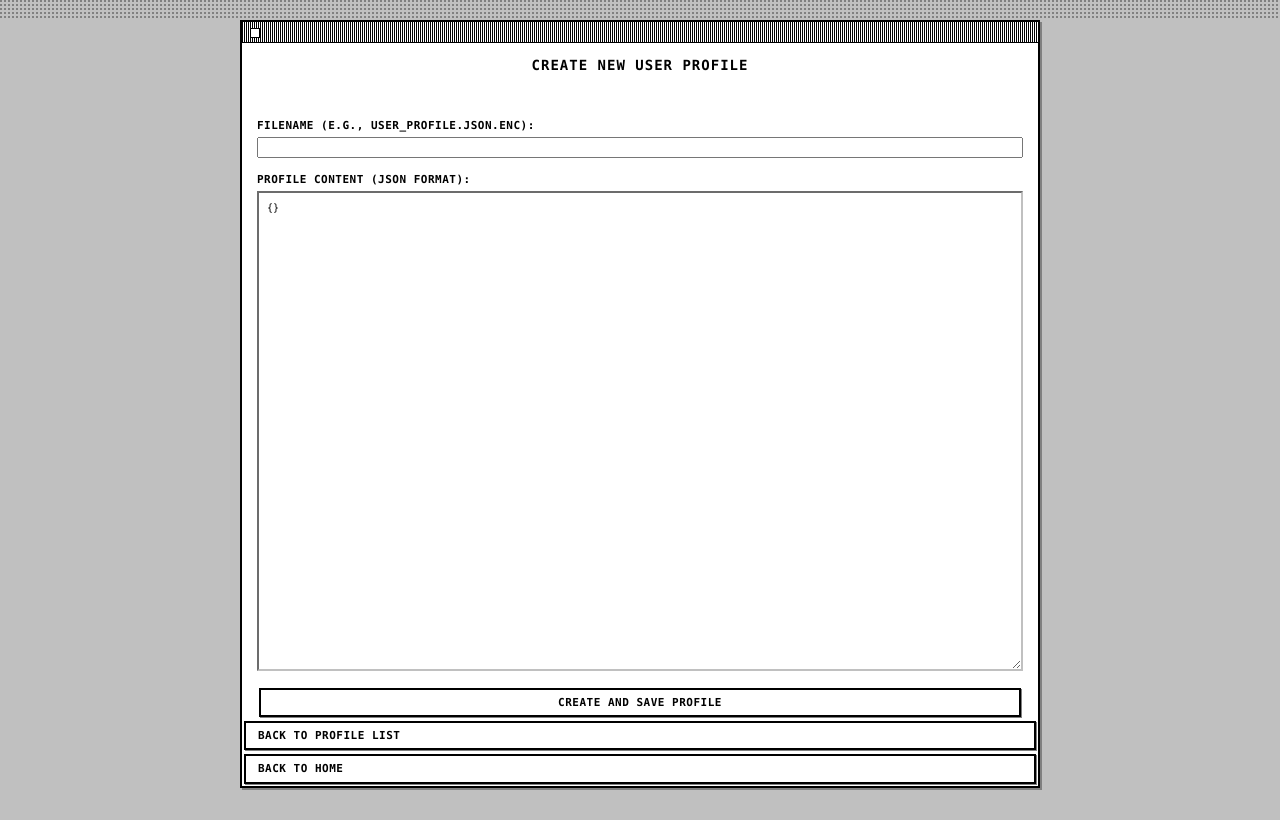
After one commit to WillStephenn/Agent-G, a Flask app: page /profiles/new in a window 1280 px wide. The commit adds this page. Run offline with Flask 2, Linux system fonts and the light colour scheme; parts of the project's set-up code (start-up, migrations or seed data) failed here and were passed over.

Commit message:
Added ability to view and edit user profiles from the admin dashboard. Added the ability to select a user from a list of User Profiles when the cli agent starts up

```diff
--- a/dev_tools/admin_interface/app.py
+++ b/dev_tools/admin_interface/app.py
@@ -30,6 +30,11 @@ from agent_cli.config import SYSTEM_PROMPT_FILE_PATH # For system prompt path
 NOTEBOOK_CONTEXT_DIR = os.path.join(os.path.dirname(__file__), '''../../agent_cli/notebook_context/''')
 if not os.path.exists(NOTEBOOK_CONTEXT_DIR):
     os.makedirs(NOTEBOOK_CONTEXT_DIR)
+
+# Configuration for user profiles
+USER_PROFILE_DIR = os.path.join(os.path.dirname(__file__), '''../../agent_cli/user_profiles/''')
+if not os.path.exists(USER_PROFILE_DIR):
+    os.makedirs(USER_PROFILE_DIR)
 
 app = Flask(__name__)
 app.secret_key = os.urandom(24)
@@ -259,6 +264,173 @@ def new_notebook_route() -> str:
     return render_template('edit_notebook.html', filename="", current_content="", is_new=True)
 
 
+# --- User Profile Management Routes ---
+
+@app.route('/profiles')
+def list_user_profiles() -> str:
+    """Lists encrypted user profile files from the user_profiles directory.
+
+    Returns:
+        str: Rendered HTML page displaying the list of profile files or an error message.
+    """
+    try:
+        if not os.path.exists(USER_PROFILE_DIR):
+            flash(f"User profile directory not found: {USER_PROFILE_DIR}", "error")
+            return render_template('list_user_profiles.html', profiles=[], user_profile_dir=USER_PROFILE_DIR)
+
+        profiles = [f for f in os.listdir(USER_PROFILE_DIR) if os.path.isfile(os.path.join(USER_PROFILE_DIR, f)) and f.endswith(".json.enc")]
+        return render_template('list_user_profiles.html', profiles=profiles, user_profile_dir=USER_PROFILE_DIR)
+    except Exception as e:
+        flash(f"Error listing user profiles: {str(e)}", "error")
+        return render_template('list_user_profiles.html', profiles=[], user_profile_dir=USER_PROFILE_DIR)
+
+@app.route('/profiles/<filename>')
+def view_user_profile_route(filename: str) -> str:
+    """Displays the decrypted content of a specific user profile file.
+
+    Args:
+        filename (str): The name of the profile file to view.
+
+    Returns:
+        str: Rendered HTML page displaying the profile content, or a redirect on error.
+    """
+    file_path = os.path.join(USER_PROFILE_DIR, secure_filename(filename))
+    try:
+        with open(file_path, 'rb') as f:
+            encrypted_content = f.read()
+        decrypted_content_bytes = decrypt_data(encrypted_content)
+        decrypted_content = decrypted_content_bytes.decode('utf-8')
+        # Attempt to pretty-print JSON for better readability
+        try:
+            import json
+            parsed_json = json.loads(decrypted_content)
+            decrypted_content = json.dumps(parsed_json, indent=4)
+        except json.JSONDecodeError:
+            # If it's not valid JSON, display as is
+            pass
+        return render_template('view_user_profile.html', filename=filename, content=decrypted_content, error=False)
+    except FileNotFoundError:
+        flash(f"User profile file '{filename}' not found.", "error")
+        return redirect(url_for('list_user_profiles'))
+    except Exception as e:
+        app.logger.error(f"Error viewing user profile {filename}: {e}", exc_info=True)
+        flash(f"An error occurred while trying to view user profile '{filename}'. "
+              "This could be due to corrupted content or an encryption key issue. "
+              "Check server logs for details.", "error")
+        return render_template('view_user_profile.html', filename=filename, content=f"Error: {str(e)}", error=True)
+
+@app.route('/profiles/<filename>/edit', methods=['GET', 'POST'])
+def edit_user_profile_route(filename: str) -> str:
+    """Handles editing and saving a specific user profile file.
+
+    GET: Displays a form pre-filled with the current decrypted profile content.
+    POST: Saves the submitted profile content after encrypting it. Validates JSON.
+
+    Args:
+        filename (str): The name of the profile file to edit.
+
+    Returns:
+        str: Rendered HTML page. On POST success, redirects to view_user_profile_route.
+             On error, re-renders the edit page with an error message.
+    """
+    secure_file = secure_filename(filename)
+    file_path = os.path.join(USER_PROFILE_DIR, secure_file)
+
+    if request.method == 'POST':
+        new_content = request.form['profile_content']
+        try:
+            # Validate JSON before encrypting
+            import json
+            json.loads(new_content) # Will raise an error if not valid JSON
+
+            encrypted_new_content = encrypt_data(new_content.encode('utf-8'))
+            with open(file_path, 'wb') as f:
+                f.write(encrypted_new_content)
+            flash(f"User profile '{filename}' updated successfully.", "success")
+            return redirect(url_for('view_user_profile_route', filename=filename))
+        except json.JSONDecodeError:
+            flash("Invalid JSON format. Please ensure the content is valid JSON.", "error")
+            return render_template(
+                'edit_user_profile.html',
+                filename=filename,
+                current_content=new_content,
+                error_message="Invalid JSON format.",
+                is_new=False
+            )
+        except Exception as e:
+            flash(f"Error saving user profile: {str(e)}", "error")
+            return render_template(
+                'edit_user_profile.html',
+                filename=filename,
+                current_content=new_content,
+                error_message=f"Error saving user profile: {str(e)}",
+                is_new=False
+            )
+
+    # GET request logic
+    try:
+        with open(file_path, 'rb') as f:
+            encrypted_content = f.read()
+        decrypted_content_bytes = decrypt_data(encrypted_content)
+        decrypted_content = decrypted_content_bytes.decode('utf-8')
+        return render_template('edit_user_profile.html', filename=filename, current_content=decrypted_content, is_new=False)
+    except FileNotFoundError:
+        flash(f"User profile file '{filename}' not found. Cannot edit.", "error")
+        return redirect(url_for('list_user_profiles'))
+    except Exception as e:
+        flash(f"ERROR: Could not decrypt or read user profile '{filename}': {str(e)}", "error")
+        return render_template('edit_user_profile.html', filename=filename, current_content="", error_message=f"Could not read profile: {str(e)}", is_new=False)
+
+@app.route('/profiles/new', methods=['GET', 'POST'])
+def new_user_profile_route() -> str:
+    """Handles creating a new user profile file.
+
+    GET: Displays a form for entering the new profile filename and content.
+    POST: Creates the new profile file, encrypts the content, and saves it. Validates JSON.
+    """
+    if request.method == 'POST':
+        filename = request.form.get('filename')
+        content = request.form.get('profile_content', '{}') # Default to empty JSON object
+
+        if not filename:
+            flash("Filename is required.", "error")
+            return render_template('edit_user_profile.html', filename="", current_content=content, error_message="Filename is required.", is_new=True)
+
+        if '/' in filename or '\\\\' in filename: # Basic check for directory traversal
+            flash("Filename cannot contain slashes.", "error")
+            return render_template('edit_user_profile.html', filename=filename, current_content=content, error_message="Filename cannot contain slashes.", is_new=True)
+
+        if not filename.endswith(".json.enc"):
+            filename += ".json.enc"
+
+        secure_file = secure_filename(filename)
+        file_path = os.path.join(USER_PROFILE_DIR, secure_file)
+
+        if os.path.exists(file_path):
+            flash(f"A user profile with the name '{secure_file}' already exists. Please choose a different name.", "error")
+            return render_template('edit_user_profile.html', filename=filename, current_content=content, error_message=f"File '{secure_file}' already exists.", is_new=True)
+
+        try:
+            # Validate JSON before encrypting
+            import json
+            json.loads(content) # Will raise an error if not valid JSON
+
+            encrypted_content = encrypt_data(content.encode('utf-8'))
+            with open(file_path, 'wb') as f:
+                f.write(encrypted_content)
+            flash(f"User profile '{secure_file}' created successfully.", "success")
+            return redirect(url_for('view_user_profile_route', filename=secure_file))
+        except json.JSONDecodeError:
+            flash("Invalid JSON format. Please ensure the content is valid JSON.", "error")
+            return render_template('edit_user_profile.html', filename=filename, current_content=content, error_message="Invalid JSON format.", is_new=True)
+        except Exception as e:
+            flash(f"Error creating user profile: {str(e)}", "error")
+            return render_template('edit_user_profile.html', filename=filename, current_content=content, error_message=f"Error creating profile: {str(e)}", is_new=True)
+
+    # GET request
+    return render_template('edit_user_profile.html', filename="", current_content='{}', is_new=True) # Default new profile content to empty JSON
+
+
 if __name__ == '__main__':
     # Note: Debug mode should be False in a production environment or if exposed.
     # For local development, True is acceptable.
--- /dev/null
+++ b/dev_tools/admin_interface/templates/edit_user_profile.html
@@ -0,0 +1,44 @@
+<!DOCTYPE html>
+<html lang="en">
+<head>
+    <meta charset="UTF-8">
+    <meta name="viewport" content="width=device-width, initial-scale=1.0">
+    <title>{% if is_new %}Create New User Profile{% else %}Edit User Profile: {{ filename }}{% endif %} - Agent-G Admin</title>
+    <link rel="stylesheet" href="{{ url_for('static', filename='style.css') }}">
+</head>
+<body>
+    <div class="container">
+        <h1>{% if is_new %}Create New User Profile{% else %}Edit User Profile: {{ filename }}{% endif %}</h1>
+        {% with messages = get_flashed_messages(with_categories=true) %}
+            {% if messages %}
+                {% for category, message in messages %}
+                    <div class="flash {{ category }}">{{ message }}</div>
+                {% endfor %}
+            {% endif %}
+        {% endwith %}
+
+        {% if error_message %}
+            <div class="flash error">{{ error_message }}</div>
+        {% endif %}
+
+        <form method="POST">
+            {% if is_new %}
+            <div class="form-group">
+                <label for="filename">Filename (e.g., user_profile.json.enc):</label>
+                <input type="text" id="filename" name="filename" value="{{ filename }}" required>
+            </div>
+            {% endif %}
+            <div class="form-group">
+                <label for="profile_content">Profile Content (JSON format):</label>
+                <textarea id="profile_content" name="profile_content" rows="20">{{ current_content }}</textarea>
+            </div>
+            <button type="submit" class="btn">{% if is_new %}Create and Save Profile{% else %}Save Changes{% endif %}</button>
+        </form>
+        {% if not is_new %}
+        <a href="{{ url_for('view_user_profile_route', filename=filename) }}" class="btn-secondary">Cancel and View Profile</a>
+        {% endif %}
+        <a href="{{ url_for('list_user_profiles') }}" class="btn-secondary">Back to Profile List</a>
+        <a href="{{ url_for('index') }}" class="btn-secondary">Back to Home</a>
+    </div>
+</body>
+</html>
--- a/dev_tools/admin_interface/templates/index.html
+++ b/dev_tools/admin_interface/templates/index.html
@@ -14,6 +14,7 @@
             <li><a href="{{ url_for('view_system_prompt') }}" class="btn-nav">View System Prompt</a></li>
             <li><a href="{{ url_for('edit_system_prompt') }}" class="btn-nav">Edit System Prompt</a></li>
             <li><a href="{{ url_for('list_notebooks') }}" class="btn-nav">Manage Notebook Context</a></li>
+            <li><a href="{{ url_for('list_user_profiles') }}" class="btn-nav">Manage User Profiles</a></li>
             <!-- Add more links here as features are added -->
         </ul>
     </div>
```
Also changed, not shown: TODO.md (+30 -13 lines), agent_cli/cli.py (+74 -5 lines), agent_cli/data_manager.py (+74 -24 lines), dev_tools/admin_interface/templates/list_user_profiles.html (added, +33 -0 lines), dev_tools/admin_interface/templates/view_user_profile.html (added, +48 -0 lines), utilities/__init__.py (deleted).
